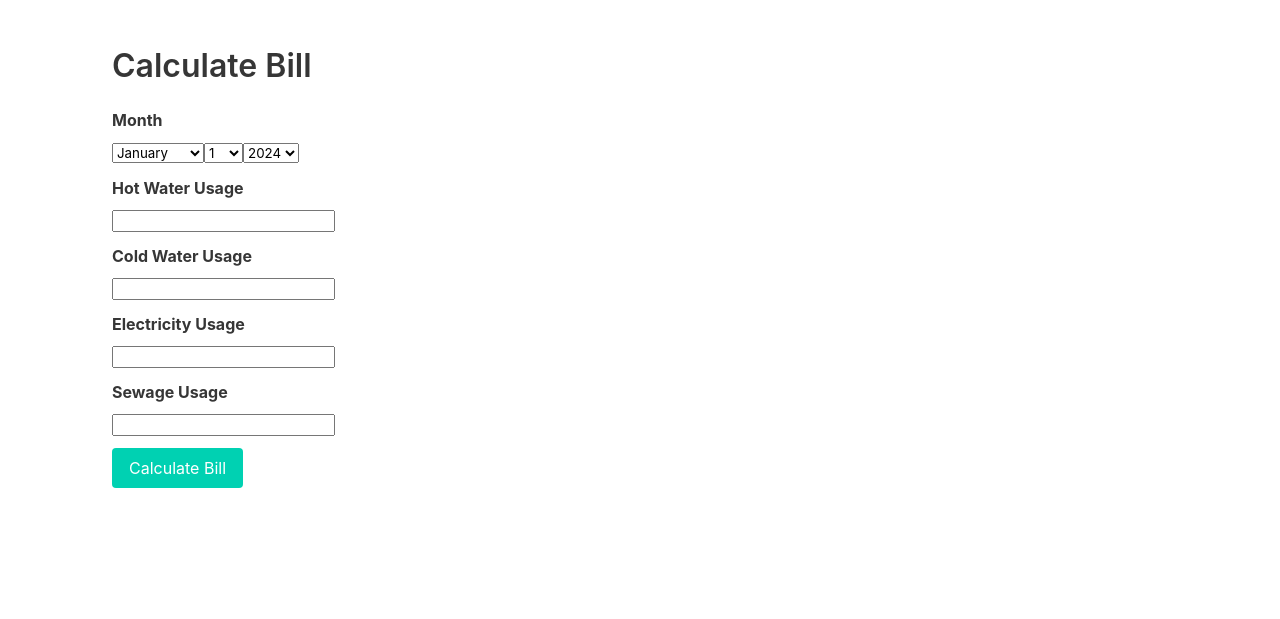
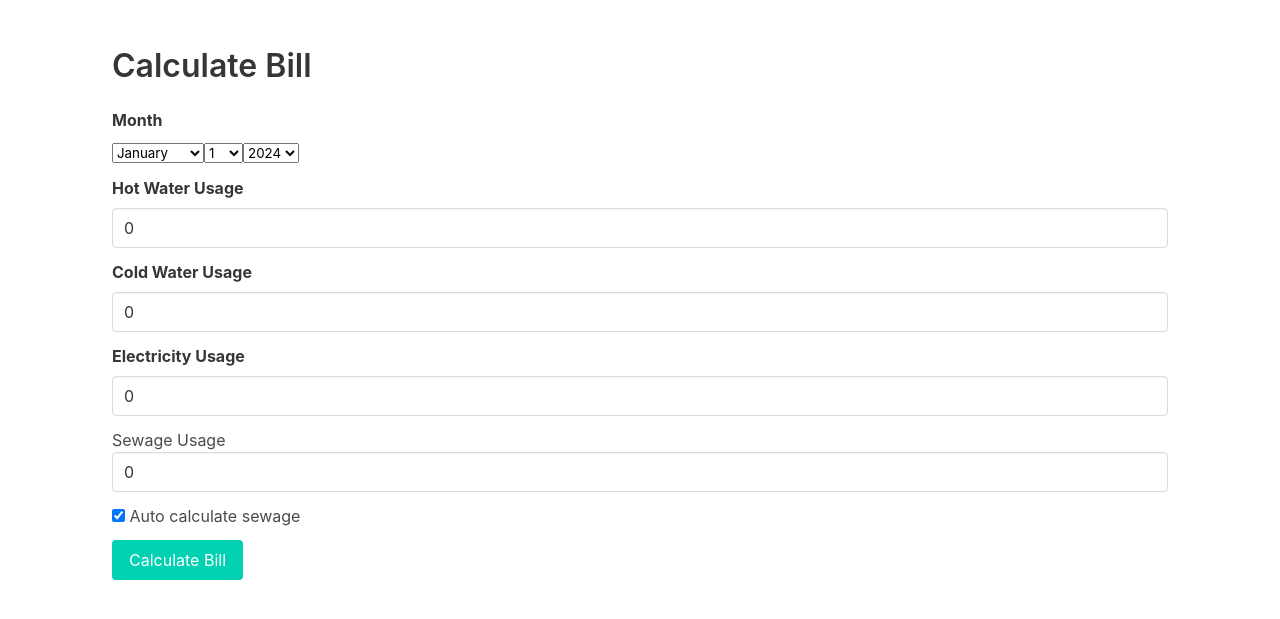
Before and after one commit to mrGerber91/utility_billing, a Django app: page /billing/calculate_bill/ in a window 1280 px wide. Shown: the part 52-671 px from the top of the page. Run offline with Django 4.2, Linux system fonts and the light colour scheme; a user stored in the database is signed in; some libraries are stand-ins or nearby versions.

Commit message:
Update calculate_bill.html

```diff
--- a/templates/billing/calculate_bill.html
+++ b/templates/billing/calculate_bill.html
@@ -15,29 +15,56 @@
         <div class="field">
             <label class="label">Hot Water Usage</label>
             <div class="control">
-                {{ form.hot_water }}
+                <input class="input" type="number" name="hot_water" value="{{ form.hot_water.value|default_if_none:0 }}" min="0" required>
             </div>
         </div>
         <div class="field">
             <label class="label">Cold Water Usage</label>
             <div class="control">
-                {{ form.cold_water }}
+                <input class="input" type="number" name="cold_water" value="{{ form.cold_water.value|default_if_none:0 }}" min="0" required>
             </div>
         </div>
         <div class="field">
             <label class="label">Electricity Usage</label>
             <div class="control">
-                {{ form.electricity }}
+                <input class="input" type="number" name="electricity" value="{{ form.electricity.value|default_if_none:0 }}" min="0" required>
             </div>
         </div>
         <div class="field">
-            <label class="label">Sewage Usage</label>
+            <label the="label">Sewage Usage</label>
             <div class="control">
-                {{ form.sewage }}
+                <input class="input" type="number" name="sewage" value="{{ form.sewage.value|default_if_none:0 }}" min="0" required>
             </div>
+        </div>
+        <div class="field">
+            <label class="checkbox">
+                <input type="checkbox" name="auto_calculate_sewage" {{ form.auto_calculate_sewage.value|yesno:"checked," }}>
+                Auto calculate sewage
+            </label>
         </div>
         <div class="control">
             <button type="submit" class="button is-primary">Calculate Bill</button>
         </div>
     </form>
+
+    <script>
+        document.addEventListener('DOMContentLoaded', function() {
+            const hotWaterInput = document.querySelector('input[name="hot_water"]');
+            const coldWaterInput = document.querySelector('input[name="cold_water"]');
+            const sewageInput = document.querySelector('input[name="sewage"]');
+            const autoCalcCheckbox = document.querySelector('input[name="auto_calculate_sewage"]');
+
+            function autoCalculateSewage() {
+                if (autoCalcCheckbox.checked) {
+                    const hotWaterUsage = parseFloat(hotWaterInput.value) || 0;
+                    const coldWaterUsage = parseFloat(coldWaterInput.value) || 0;
+                    sewageInput.value = hotWaterUsage + coldWaterUsage;
+                }
+            }
+
+            hotWaterInput.addEventListener('input', autoCalculateSewage);
+            coldWaterInput.addEventListener('input', autoCalculateSewage);
+            autoCalcCheckbox.addEventListener('change', autoCalculateSewage);
+        });
+    </script>
 {% endblock %}
```
